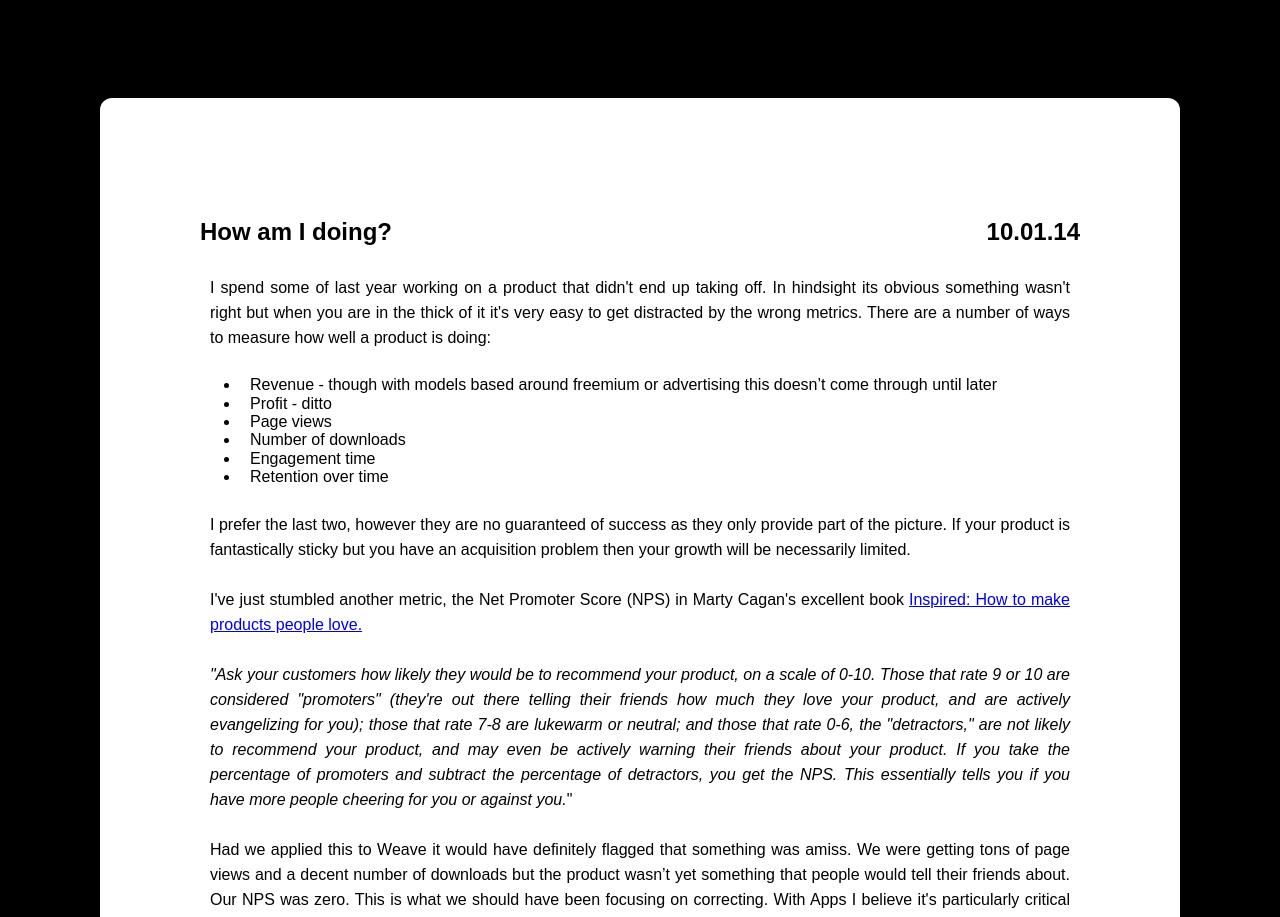
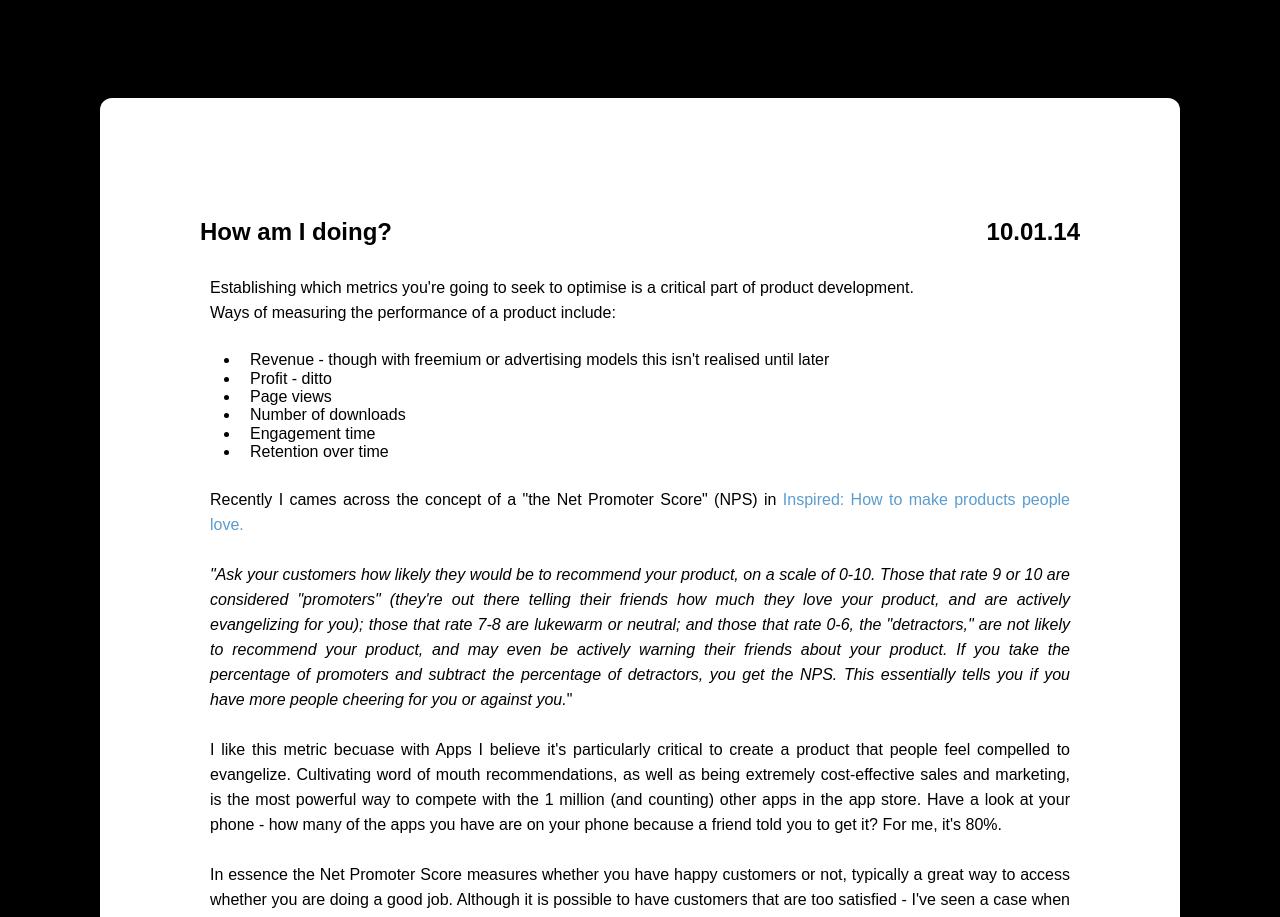
Before and after one commit to csharpd/geekchic, a plain HTML site: page index.html in a window 1280 px wide. Shown: the part 490-1407 px from the top of the page. Drawn offline with nearby package versions, Linux system fonts and the light colour scheme; a web font is replaced by a local one.

Commit message:
css and edit for metrics post

```diff
--- a/index.html
+++ b/index.html
@@ -61,23 +61,36 @@
         padding: 10px;
     }
 
-    #chloe {
+#chloe {
       margin: 40px 0px 0px 0px;
-      border: 7px solid white;
+      border: 7px solid rgba(255,255,255,0.8);
       border-radius: 20px;
       width: 150px;
       height: auto;
-    }
+}
+
 
 #mockup {
   max-height: 100%;
   max-width: 100%;
 
 }
-    #video{
-    display: block;
-    margin: auto
-    }
+
+
+a {
+ color: #5b9ccf;
+ text-decoration: none;
+}
+
+a:hover {
+ color: #fff;
+ -webkit-transition: color: .2s;
+ -moz-transition: color: .2s;
+
+ -0-transition: color: .2s;
+
+ transition: color: .2s;
+}
 
     dl {
       line-height: 30px;
@@ -122,10 +135,10 @@
  <article>
 <h2>How am I doing?<span class="date">10.01.14</span></h2>
 
-<p>I spend some of last year working on a product that didn't end up taking off.  In hindsight its obvious something wasn't right but when you are in the thick of it it's very easy to get distracted by the wrong metrics. There are a number of ways to measure how well a product is doing:</p>
+<p>Establishing which metrics you're going to seek to optimise is a critical part of product development. <br>Ways of measuring the performance of a product include:</p>
 
 <ul>
-  <li> Revenue - though with models based around freemium or advertising this doesn’t come through until later </li>
+  <li> Revenue - though with freemium or advertising models this isn't realised until later </li>
   <li> Profit - ditto </li>
   <li> Page views </li>
   <li> Number of downloads </li>
@@ -133,15 +146,13 @@
   <li> Retention over time </li>
 </ul>
 
-<p>I prefer the last two, however they are no guaranteed of success as they only provide part of the picture. If your product is fantastically sticky but you have an acquisition problem then your growth will be necessarily limited.
-
-<br><br>I've just stumbled another metric, the Net Promoter Score (NPS) in Marty Cagan's excellent book <a href="http://www.amazon.co.uk/Inspired-Create-Products-Customers-Love/dp/0981690408">Inspired: How to make products people love. </a>
+<p>Recently I cames across the concept of a "the Net Promoter Score" (NPS) in <a href="http://www.amazon.co.uk/Inspired-Create-Products-Customers-Love/dp/0981690408">Inspired: How to make products people love. </a>
 
 <br><br><em>"Ask your customers how likely they would be to recommend your product, on a scale of 0-10. Those that rate 9 or 10 are considered "promoters" (they're out there telling their friends how much they love your product, and are actively evangelizing for you); those that rate 7-8 are lukewarm or neutral; and those that rate 0-6, the "detractors," are not likely to recommend your product, and may even be actively warning their friends about your product. If you take the percentage of promoters and subtract the percentage of detractors, you get the NPS. This essentially tells you if you have more people cheering for you or against you.</em>"
 
-<br><br>Had we applied this to Weave it would have definitely flagged that something was amiss.  We were getting tons of page views and a decent number of downloads but the product wasn’t yet something that people would tell their friends about. Our NPS was zero. This is what we should have been focusing on correcting. With Apps I believe it's particularly critical to create a product that people feel compelled to evangelize. Cultivating word of mouth recommendations, as well as being extremely cost-effective sales and marketing, is the most powerful way to compete with the 1 million (and counting) other apps in the app store.  Have a look at your phone - how many of the apps you have are on your phone because a friend told you to get it? For me, it's 80%.
+<br><br>I like this metric becuase with Apps I believe it's particularly critical to create a product that people feel compelled to evangelize. Cultivating word of mouth recommendations, as well as being extremely cost-effective sales and marketing, is the most powerful way to compete with the 1 million (and counting) other apps in the app store.  Have a look at your phone - how many of the apps you have are on your phone because a friend told you to get it? For me, it's 80%.
 
-<br><br>In essence the Net Promoter Score measures whether you have happy customers or not, typically a great way to access whether you are doing a good job. Though I've witnessed times when customers were too satisfied - they couldn't fail to be, the deal they were getting was so good that the business was loosing money each time it made a sale.
+<br><br>In essence the Net Promoter Score measures whether you have happy customers or not, typically a great way to access whether you are doing a good job. Although it is possible to have customers that are too satisfied - I've seen a case when they couldn't fail to be, the deal they were getting was so good that the business was loosing money each time it made a sale.
 
 <br><br>Parting words from Marty -
 <br><br><em>"If you don't already measure your NPS, consider doing so as soon as possible. Then you can start watching how the changes you make to your products impact this score. Make sure you're always moving in the right direction, and consider the impact on the NPS of everything you do." </em></p>
```
